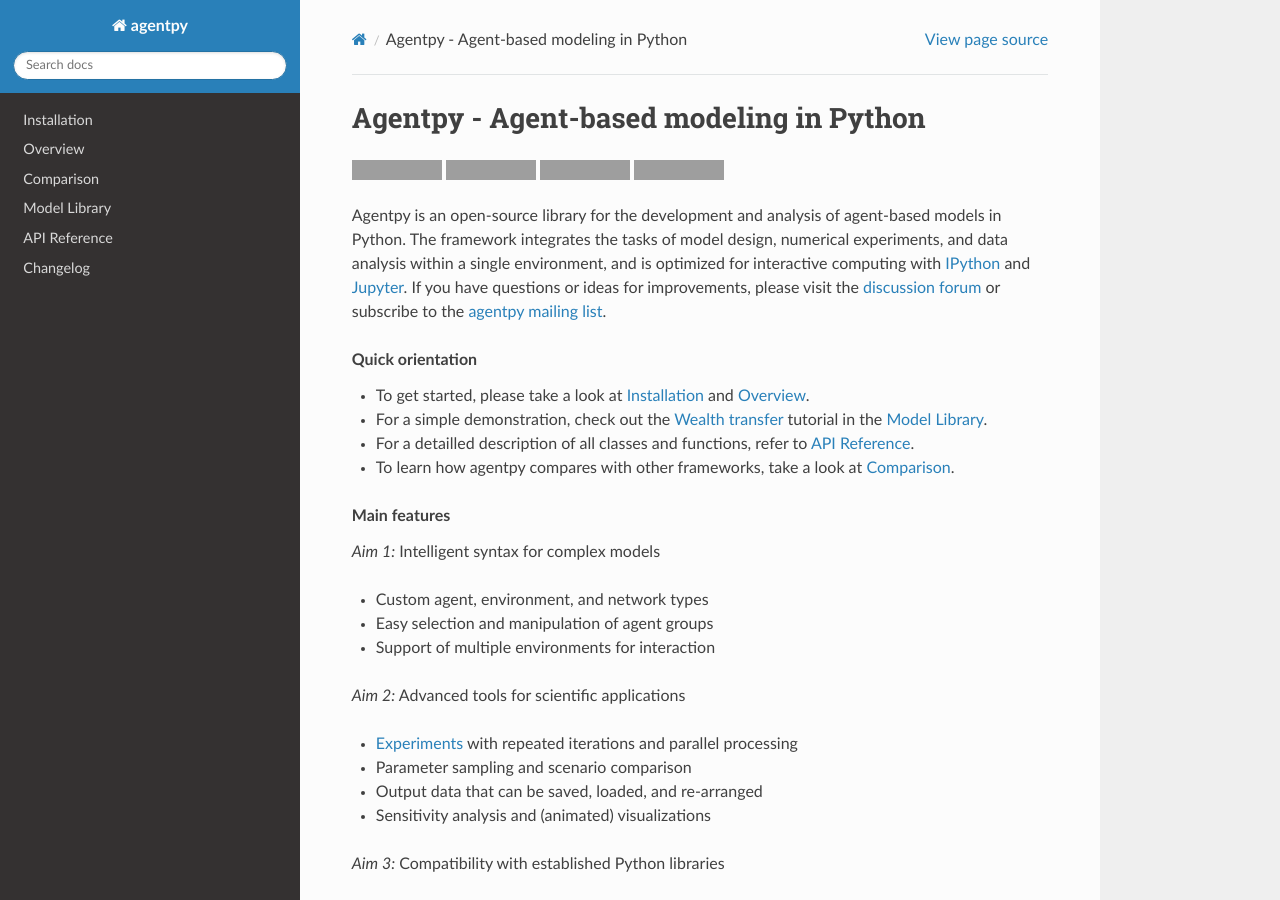
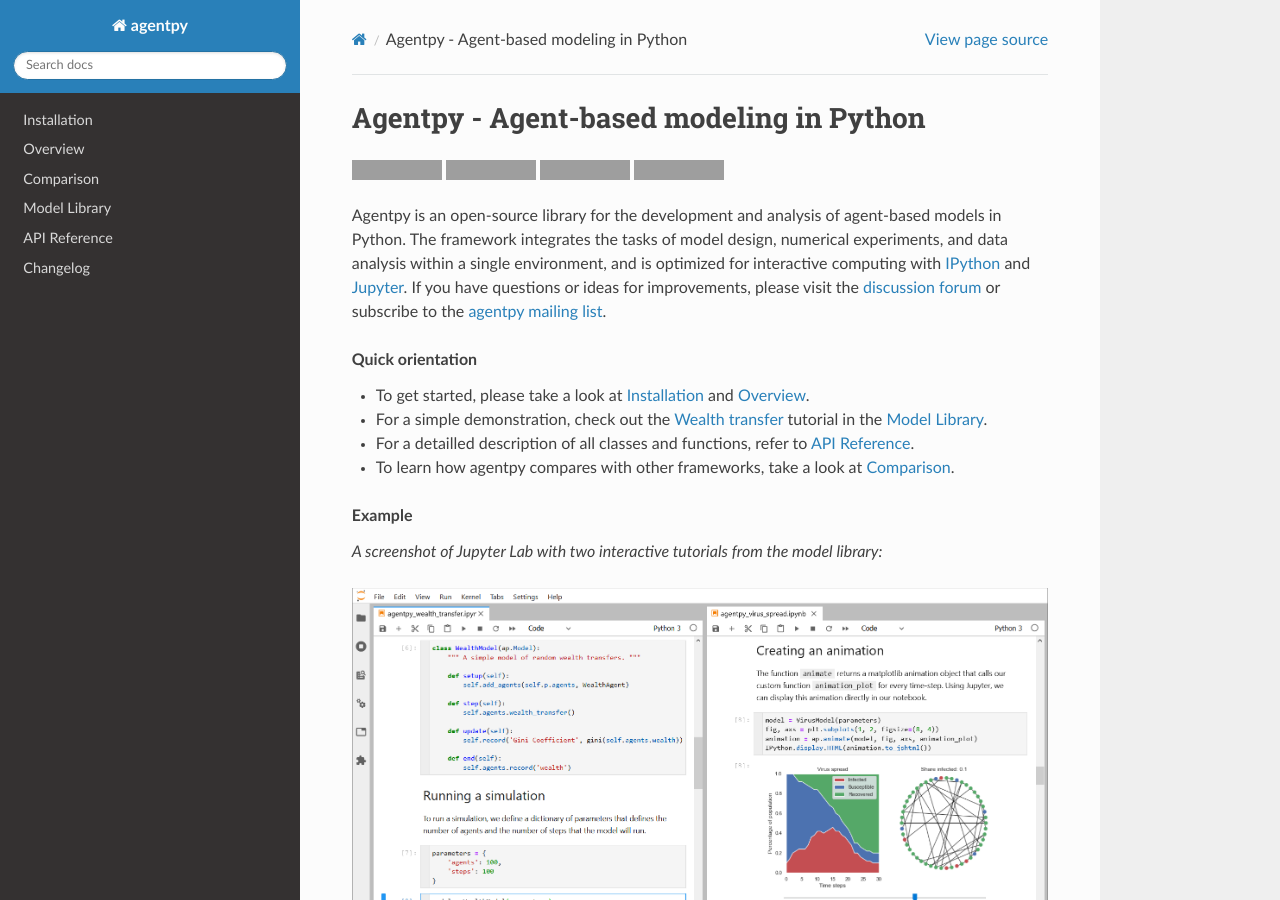
Before and after one commit to jofmi/agentpy, a Sphinx documentation site: the page built from docs/index.rst, in a window 1280 px wide and 900 px high. Built offline with Sphinx 7.4.7 and the Read the Docs theme 2.0.0, drawn with Linux system fonts in a browser that asks for light colours; pages that are not in the unit, such as notebooks, are missing from menus; grey boxes are pictures that could not be loaded.

Commit message:
Update screenshot

```diff
--- a/docs/index.rst
+++ b/docs/index.rst
@@ -32,6 +32,14 @@
 - For a simple demonstration, check out the :doc:`agentpy_wealth_transfer` tutorial in the :doc:`model_library`.
 - For a detailled description of all classes and functions, refer to :doc:`reference`.
 - To learn how agentpy compares with other frameworks, take a look at :doc:`comparison`.
+
+.. rubric:: Example
+
+*A screenshot of Jupyter Lab with two interactive tutorials from the model library:*
+
+.. image:: agentpy_example.png
+  :width: 700
+  :alt: Screenshot of Jupyter Lab with two interactive tutorials from the model library
 
 .. rubric:: Main features
 
```
Also changed, not shown: README.md (+2 -1 lines), docs/agentpy_example.png.
